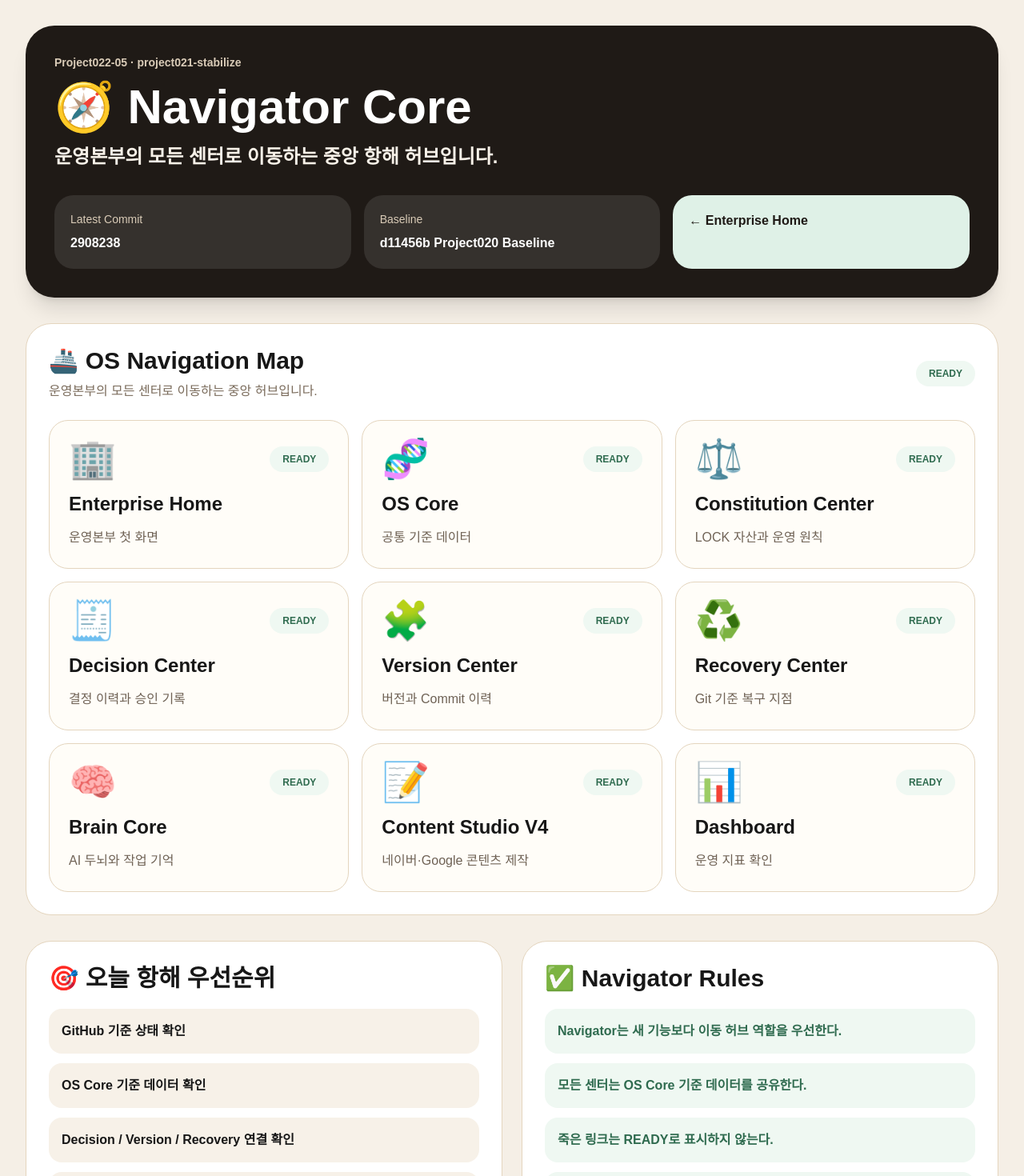
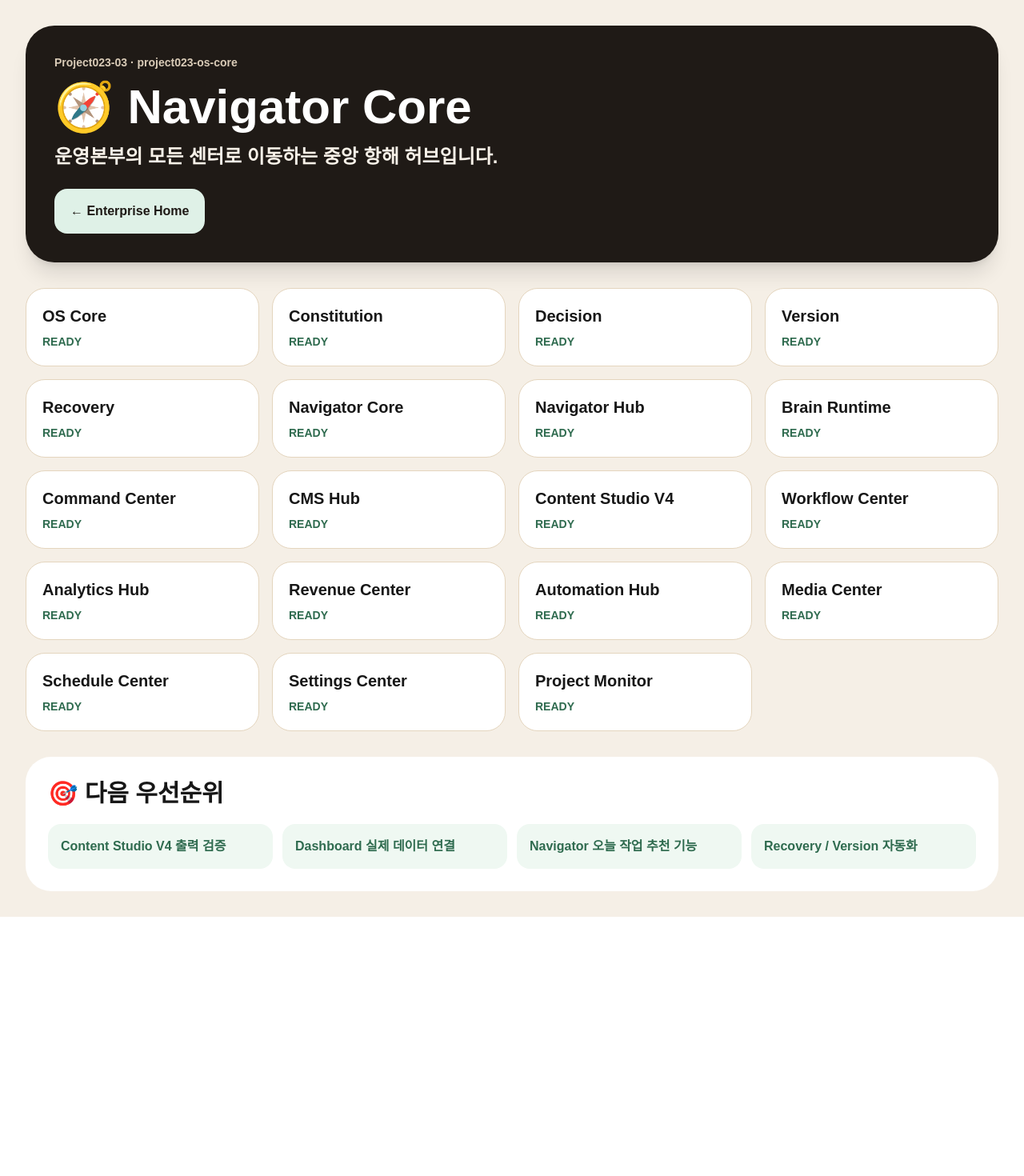
Before and after one commit to yusun7749-art/LifeBookMom-OS, a Next.js app: page /navigator-core in a window 1280 px wide. Shown: the top 1470 px of the page at 80% size. After the commit the page ends 1146 px from the top, so only its background shows below. Built offline with nearby package versions, Linux system fonts and the light colour scheme.

Commit message:
Project023-03 Enterprise final integration

```diff
--- a/app/dashboard/page.tsx
+++ b/app/dashboard/page.tsx
@@ -1,6 +1,5 @@
+import Dashboard from "../../components/v4/Dashboard";
 
-import Dashboard from '../../components/v4/Dashboard';
-
-export default function Page() {
+export default function DashboardPage() {
   return <Dashboard />;
 }
--- a/components/v4/Dashboard.tsx
+++ b/components/v4/Dashboard.tsx
@@ -1,21 +1,22 @@
-
-import { dashboard } from '../../data/v4/dashboard';
+import Link from "next/link";
+import { dashboard } from "../../data/v4/dashboard";
 
 export default function Dashboard() {
   return (
-    <main style={{ padding: 32, fontFamily: 'sans-serif', background: '#F5EFE6', minHeight: '100vh' }}>
-      <section style={{ background: '#1F1A16', color: 'white', borderRadius: 28, padding: 32 }}>
-        <p style={{ fontWeight: 700 }}>{dashboard.project} · {dashboard.branch}</p>
-        <h1 style={{ fontSize: 56, margin: '16px 0' }}>📊 {dashboard.title}</h1>
-        <p>Enterprise, Navigator, Analytics, Revenue, Automation 상태를 한 화면에서 확인합니다.</p>
+    <main className="min-h-screen bg-[#F5EFE6] p-8">
+      <section className="rounded-[2.25rem] bg-[#1F1A16] p-9 text-white shadow-xl">
+        <p className="text-sm font-bold text-[#D9CBB7]">{dashboard.project} · {dashboard.branch}</p>
+        <h1 className="mt-4 text-6xl font-black">📊 {dashboard.title}</h1>
+        <p className="mt-4 text-xl font-bold text-[#F7F1E8]">운영본부 상태를 한 화면에서 확인합니다.</p>
+        <Link href="/enterprise" className="mt-6 inline-block rounded-2xl bg-[#DFF1E7] px-5 py-4 font-black text-[#1F1A16]">← Enterprise Home</Link>
       </section>
 
-      <section style={{ display: 'grid', gridTemplateColumns: 'repeat(auto-fit, minmax(240px, 1fr))', gap: 16, marginTop: 24 }}>
+      <section className="mt-8 grid gap-4 md:grid-cols-3">
         {dashboard.widgets.map((widget) => (
-          <article key={widget.title} style={{ background: 'white', border: '1px solid #E4D5BE', borderRadius: 24, padding: 24 }}>
-            <p style={{ color: '#7A6B5B', fontWeight: 800 }}>{widget.title}</p>
-            <h2 style={{ fontSize: 28, margin: '12px 0' }}>{widget.value}</h2>
-            <p style={{ color: '#6F6255' }}>{widget.detail}</p>
+          <article key={widget.title} className="rounded-3xl border border-[#E4D5BE] bg-white p-6">
+            <p className="font-black text-[#7A6B5B]">{widget.title}</p>
+            <h2 className="mt-3 text-3xl font-black">{widget.value}</h2>
+            <p className="mt-2 text-sm font-bold text-[#6F6255]">{widget.detail}</p>
           </article>
         ))}
       </section>
--- a/components/v4/NavigatorCore.tsx
+++ b/components/v4/NavigatorCore.tsx
@@ -1,101 +1,31 @@
-"use client";
-
 import Link from "next/link";
-import {
-  navigatorCoreMeta,
-  navigatorPriorities,
-  navigatorRoutes,
-  navigatorRules,
-} from "../../data/v4/navigatorCore";
-
-function Badge({ value }: { value: string }) {
-  return (
-    <span className="rounded-full bg-[#EFF8F2] px-4 py-2 text-xs font-black text-[#2F6B4F]">
-      {value}
-    </span>
-  );
-}
+import { navigatorCoreMeta, navigatorPriorities, navigatorRoutes } from "../../data/v4/navigatorCore";
 
 export default function NavigatorCore() {
   return (
     <main className="min-h-screen bg-[#F5EFE6] p-8">
       <section className="rounded-[2.25rem] bg-[#1F1A16] p-9 text-white shadow-xl">
-        <p className="text-sm font-bold text-[#D9CBB7]">
-          {navigatorCoreMeta.project} · {navigatorCoreMeta.branch}
-        </p>
+        <p className="text-sm font-bold text-[#D9CBB7]">{navigatorCoreMeta.project} · {navigatorCoreMeta.branch}</p>
         <h1 className="mt-4 text-6xl font-black">🧭 {navigatorCoreMeta.title}</h1>
-        <p className="mt-4 text-2xl font-extrabold text-[#F7F1E8]">
-          {navigatorCoreMeta.subtitle}
-        </p>
-
-        <div className="mt-8 grid gap-4 md:grid-cols-3">
-          <div className="rounded-3xl bg-white/10 p-5">
-            <p className="text-sm text-[#D9CBB7]">Latest Commit</p>
-            <p className="mt-2 font-black">{navigatorCoreMeta.latestCommit}</p>
-          </div>
-          <div className="rounded-3xl bg-white/10 p-5">
-            <p className="text-sm text-[#D9CBB7]">Baseline</p>
-            <p className="mt-2 font-black">{navigatorCoreMeta.baseline}</p>
-          </div>
-          <Link
-            href="/enterprise"
-            className="rounded-3xl bg-[#DFF1E7] p-5 font-black text-[#1F1A16]"
-          >
-            ← Enterprise Home
-          </Link>
-        </div>
+        <p className="mt-4 text-2xl font-extrabold text-[#F7F1E8]">{navigatorCoreMeta.subtitle}</p>
+        <Link href="/enterprise" className="mt-6 inline-block rounded-2xl bg-[#DFF1E7] px-5 py-4 font-black text-[#1F1A16]">← Enterprise Home</Link>
       </section>
 
-      <section className="mt-8 rounded-[2rem] border border-[#E4D5BE] bg-white p-7">
-        <div className="flex flex-wrap items-center justify-between gap-4">
-          <div>
-            <h2 className="text-3xl font-black">🚢 OS Navigation Map</h2>
-            <p className="mt-2 text-[#7A6B5B]">
-              운영본부의 모든 센터로 이동하는 중앙 허브입니다.
-            </p>
-          </div>
-          <Badge value="READY" />
-        </div>
-
-        <div className="mt-6 grid gap-4 md:grid-cols-2 xl:grid-cols-3">
-          {navigatorRoutes.map((route) => (
-            <Link
-              key={route.href}
-              href={route.href}
-              className="rounded-3xl border border-[#E4D5BE] bg-[#FFFDF8] p-6 transition hover:-translate-y-1 hover:shadow-lg"
-            >
-              <div className="flex items-center justify-between gap-3">
-                <div className="text-5xl">{route.icon}</div>
-                <Badge value={route.status} />
-              </div>
-              <p className="mt-4 text-2xl font-black">{route.title}</p>
-              <p className="mt-3 leading-7 text-[#6F6255]">{route.role}</p>
-            </Link>
-          ))}
-        </div>
+      <section className="mt-8 grid gap-4 md:grid-cols-3 xl:grid-cols-4">
+        {navigatorRoutes.map((route) => (
+          <Link key={route.href} href={route.href} className="rounded-3xl border border-[#E4D5BE] bg-white p-5 transition hover:-translate-y-1 hover:shadow-md">
+            <p className="text-xl font-black">{route.name}</p>
+            <p className="mt-2 text-sm font-bold text-[#2F6B4F]">{route.status}</p>
+          </Link>
+        ))}
       </section>
 
-      <section className="mt-8 grid gap-6 xl:grid-cols-2">
-        <div className="rounded-[2rem] border border-[#E4D5BE] bg-white p-7">
-          <h2 className="text-3xl font-black">🎯 오늘 항해 우선순위</h2>
-          <div className="mt-5 space-y-3">
-            {navigatorPriorities.map((item) => (
-              <div key={item} className="rounded-2xl bg-[#F7F1E8] p-4 font-bold">
-                {item}
-              </div>
-            ))}
-          </div>
-        </div>
-
-        <div className="rounded-[2rem] border border-[#E4D5BE] bg-white p-7">
-          <h2 className="text-3xl font-black">✅ Navigator Rules</h2>
-          <div className="mt-5 space-y-3">
-            {navigatorRules.map((item) => (
-              <div key={item} className="rounded-2xl bg-[#EFF8F2] p-4 font-bold text-[#2F6B4F]">
-                {item}
-              </div>
-            ))}
-          </div>
+      <section className="mt-8 rounded-[2rem] bg-white p-7">
+        <h2 className="text-3xl font-black">🎯 다음 우선순위</h2>
+        <div className="mt-5 grid gap-3 md:grid-cols-4">
+          {navigatorPriorities.map((item) => (
+            <div key={item} className="rounded-2xl bg-[#EFF8F2] p-4 font-bold text-[#2F6B4F]">{item}</div>
+          ))}
         </div>
       </section>
     </main>
--- a/components/v4/OSCorePanel.tsx
+++ b/components/v4/OSCorePanel.tsx
@@ -1,5 +1,3 @@
-"use client";
-
 import Link from "next/link";
 import { osCore, osGroups, osModules, osRules, osTimeline } from "../../data/v4/osCore";
 
@@ -17,34 +15,24 @@ export default function OSCorePanel() {
       <div className="flex flex-wrap items-center justify-between gap-4">
         <div>
           <h2 className="text-3xl font-black">🧬 OS Core</h2>
-          <p className="mt-2 text-[#7A6B5B]">
-            모든 Center가 하나의 OS Core 기준으로 연결됩니다.
-          </p>
+          <p className="mt-2 text-[#7A6B5B]">모든 센터가 하나의 기준 데이터로 연결됩니다.</p>
         </div>
         <Badge value={osCore.gitStatus} />
       </div>
 
       <div className="mt-6 grid gap-4 md:grid-cols-5">
-        <div className="rounded-2xl bg-[#FFFDF8] p-4">
-          <p className="text-xs font-black text-[#9A8B7B]">Version</p>
-          <p className="mt-2 font-black">{osCore.currentVersion}</p>
-        </div>
-        <div className="rounded-2xl bg-[#FFFDF8] p-4">
-          <p className="text-xs font-black text-[#9A8B7B]">Branch</p>
-          <p className="mt-2 font-black">{osCore.branch}</p>
-        </div>
-        <div className="rounded-2xl bg-[#FFFDF8] p-4">
-          <p className="text-xs font-black text-[#9A8B7B]">Project</p>
-          <p className="mt-2 font-black">{osCore.currentProject}</p>
-        </div>
-        <div className="rounded-2xl bg-[#FFFDF8] p-4">
-          <p className="text-xs font-black text-[#9A8B7B]">Baseline</p>
-          <p className="mt-2 font-black">{osCore.baselineCommit}</p>
-        </div>
-        <div className="rounded-2xl bg-[#FFFDF8] p-4">
-          <p className="text-xs font-black text-[#9A8B7B]">Recovery</p>
-          <p className="mt-2 font-black">{osCore.recoveryStatus}</p>
-        </div>
+        {[
+          ["Version", osCore.currentVersion],
+          ["Branch", osCore.branch],
+          ["Project", osCore.currentProject],
+          ["Baseline", osCore.baselineCommit],
+          ["Recovery", osCore.recoveryStatus],
+        ].map(([label, value]) => (
+          <div key={label} className="rounded-2xl bg-[#FFFDF8] p-4">
+            <p className="text-xs font-black text-[#9A8B7B]">{label}</p>
+            <p className="mt-2 font-black">{value}</p>
+          </div>
+        ))}
       </div>
 
       <div className="mt-7 space-y-6">
@@ -62,11 +50,7 @@ export default function OSCorePanel() {
               {osModules
                 .filter((module) => module.group === group.key)
                 .map((module) => (
-                  <Link
-                    key={module.key}
-                    href={module.href}
-                    className="rounded-2xl bg-white p-4 transition hover:-translate-y-1 hover:shadow-md"
-                  >
+                  <Link key={module.key} href={module.href} className="rounded-2xl bg-white p-4 transition hover:-translate-y-1 hover:shadow-md">
                     <p className="font-black">{module.name}</p>
                     <p className="mt-2 text-sm font-bold text-[#2F6B4F]">{module.status}</p>
                   </Link>
@@ -83,18 +67,14 @@ export default function OSCorePanel() {
               <p className="font-black">{item.project} · {item.title}</p>
               <Badge value={item.status} />
             </div>
-            <p className="mt-2 text-sm font-bold text-[#7A6B5B]">
-              {item.version} · {item.commit} · {item.reason}
-            </p>
+            <p className="mt-2 text-sm font-bold text-[#7A6B5B]">{item.version} · {item.commit} · {item.reason}</p>
           </div>
         ))}
       </div>
 
       <div className="mt-6 grid gap-3 md:grid-cols-5">
         {osRules.map((rule) => (
-          <div key={rule} className="rounded-2xl bg-[#EFF8F2] p-3 text-sm font-bold text-[#2F6B4F]">
-            {rule}
-          </div>
+          <div key={rule} className="rounded-2xl bg-[#EFF8F2] p-3 text-sm font-bold text-[#2F6B4F]">{rule}</div>
         ))}
       </div>
     </section>
--- a/data/v4/dashboard.ts
+++ b/data/v4/dashboard.ts
@@ -1,48 +1,15 @@
+import { osCore, osModules } from "./osCore";
 
 export const dashboard = {
-  project: "Project022-16",
-  title: "Dashboard Widgets",
-  branch: "project021-stabilize",
+  project: "Project023-03",
+  title: "Enterprise Dashboard",
+  branch: osCore.branch,
   widgets: [
-    {
-      title: "Git 상태",
-      value: "Clean",
-      detail: "현재 작업 트리 확인"
-    },
-    {
-      title: "최근 Commit",
-      value: "Project022-15",
-      detail: "Dashboard integration"
-    },
-    {
-      title: "오늘 작업",
-      value: "Dashboard Widgets",
-      detail: "운영본부 위젯 구성"
-    },
-    {
-      title: "CMS",
-      value: "Ready",
-      detail: "Content Studio V4 연결"
-    },
-    {
-      title: "Analytics",
-      value: "Ready",
-      detail: "조회수·대표글·리뉴얼 후보"
-    },
-    {
-      title: "Revenue",
-      value: "Ready",
-      detail: "AdSense·Coupang·AdPost"
-    },
-    {
-      title: "Automation",
-      value: "Ready",
-      detail: "자동 생성·예약·품질 검사"
-    },
-    {
-      title: "Recovery",
-      value: "Ready",
-      detail: "Git 기준 복구 지점"
-    }
-  ]
+    { title: "OS Version", value: osCore.currentVersion, detail: osCore.currentProject },
+    { title: "Git Status", value: osCore.gitStatus, detail: "Commit 후 DONE 처리" },
+    { title: "Recovery", value: osCore.recoveryStatus, detail: osCore.baselineLabel },
+    { title: "운영 센터", value: String(osModules.length), detail: "OS Core에 연결된 센터 수" },
+    { title: "Content Studio", value: "READY", detail: "네이버 V4 / Google SEO" },
+    { title: "Project024", value: "READY", detail: "실제 기능 보완 단계" },
+  ],
 };
--- /dev/null
+++ b/data/v4/enterpriseFinal.ts
@@ -0,0 +1,38 @@
+import { osModules } from "./osCore";
+
+export const finalIntegration = {
+  project: "Project023-03",
+  title: "Enterprise Final Integration",
+  subtitle: "흩어진 센터를 하나의 운영본부로 묶는 최종 통합 화면입니다.",
+  next: "Project024부터 실제 기능 보완 단계로 이동합니다.",
+};
+
+export const quickActions = [
+  { title: "네이버 원클릭 작성", href: "/content-studio", icon: "📝", desc: "생활백서맘 네이버 V4 작성 흐름" },
+  { title: "오늘 항해 보기", href: "/navigator-core", icon: "🧭", desc: "오늘 작업, 우선순위, 연결 상태" },
+  { title: "운영 상태 확인", href: "/dashboard", icon: "📊", desc: "Git, CMS, 수익, 자동화 요약" },
+  { title: "명령 센터", href: "/command-center", icon: "🎛️", desc: "작업 실행 허브" },
+];
+
+export const finalGroups = [
+  {
+    title: "운영 기준",
+    modules: osModules.filter((m) => m.group === "operation"),
+  },
+  {
+    title: "작업 실행",
+    modules: osModules.filter((m) => m.group === "control" || m.group === "content"),
+  },
+  {
+    title: "성과·자산",
+    modules: osModules.filter((m) => m.group === "business" || m.group === "asset"),
+  },
+];
+
+export const project024ReadyList = [
+  "Content Studio 실제 생활백서맘 출력 검증",
+  "Navigator가 오늘 작업을 실제 추천하도록 개선",
+  "Dashboard에 실제 CMS·수익·분석 데이터를 연결",
+  "Automation에 품질 검사와 발행 완료 흐름 연결",
+  "GitHub 기준 Recovery / Version 자동화",
+];
--- a/data/v4/navigatorCore.ts
+++ b/data/v4/navigatorCore.ts
@@ -1,89 +1,16 @@
+import { osModules } from "./osCore";
+
 export const navigatorCoreMeta = {
-  project: "Project022-05",
+  project: "Project023-03",
   title: "Navigator Core",
   subtitle: "운영본부의 모든 센터로 이동하는 중앙 항해 허브입니다.",
-  branch: "project021-stabilize",
-  latestCommit: "2908238",
-  baseline: "d11456b Project020 Baseline",
+  branch: "project023-os-core",
 };
 
-export const navigatorRoutes = [
-  {
-    icon: "🏢",
-    title: "Enterprise Home",
-    href: "/enterprise",
-    role: "운영본부 첫 화면",
-    status: "READY",
-  },
-  {
-    icon: "🧬",
-    title: "OS Core",
-    href: "/os-core",
-    role: "공통 기준 데이터",
-    status: "READY",
-  },
-  {
-    icon: "⚖️",
-    title: "Constitution Center",
-    href: "/constitution-center",
-    role: "LOCK 자산과 운영 원칙",
-    status: "READY",
-  },
-  {
-    icon: "🧾",
-    title: "Decision Center",
-    href: "/decision-center",
-    role: "결정 이력과 승인 기록",
-    status: "READY",
-  },
-  {
-    icon: "🧩",
-    title: "Version Center",
-    href: "/version-center",
-    role: "버전과 Commit 이력",
-    status: "READY",
-  },
-  {
-    icon: "♻️",
-    title: "Recovery Center",
-    href: "/recovery-center",
-    role: "Git 기준 복구 지점",
-    status: "READY",
-  },
-  {
-    icon: "🧠",
-    title: "Brain Core",
-    href: "/brain-core",
-    role: "AI 두뇌와 작업 기억",
-    status: "READY",
-  },
-  {
-    icon: "📝",
-    title: "Content Studio V4",
-    href: "/content-studio",
-    role: "네이버·Google 콘텐츠 제작",
-    status: "READY",
-  },
-  {
-    icon: "📊",
-    title: "Dashboard",
-    href: "/dashboard",
-    role: "운영 지표 확인",
-    status: "READY",
-  },
+export const navigatorRoutes = osModules.filter((module) => module.group !== "home");
+export const navigatorPriorities = [
+  "Content Studio V4 출력 검증",
+  "Dashboard 실제 데이터 연결",
+  "Navigator 오늘 작업 추천 기능",
+  "Recovery / Version 자동화",
 ];
-
-export const navigatorPriorities = [
-  "GitHub 기준 상태 확인",
-  "OS Core 기준 데이터 확인",
-  "Decision / Version / Recovery 연결 확인",
-  "Content Studio V4 출력 확인",
-  "Brain Runtime 연결 준비",
-];
-
-export const navigatorRules = [
-  "Navigator는 새 기능보다 이동 허브 역할을 우선한다.",
-  "모든 센터는 OS Core 기준 데이터를 공유한다.",
-  "죽은 링크는 READY로 표시하지 않는다.",
-  "Git Commit 후에만 DONE으로 기록한다.",
-];
--- a/data/v4/osCore.ts
+++ b/data/v4/osCore.ts
@@ -1,16 +1,24 @@
 export const osCore = {
   repository: "LifeBookMom-OS",
   branch: "project023-os-core",
-  currentProject: "Project023-01 Enterprise Integration",
+  currentProject: "Project023-03 Enterprise Final Integration",
   currentVersion: "OS v2.3.0",
   latestCommit: "LOCAL",
-  latestMessage: "Project023-01 Enterprise integration",
+  latestMessage: "Project023-03 Enterprise final integration",
   baselineCommit: "d11456b",
   baselineLabel: "Project020 Baseline",
   gitStatus: "Working",
   recoveryStatus: "Ready",
   rule: "GitHub = 기준 저장소, VS Code = 실행 확인 작업실",
 };
+
+export const osGroups = [
+  { key: "operation", title: "운영본부", description: "헌법, 결정, 버전, 복구를 관리합니다." },
+  { key: "control", title: "항해·두뇌·명령", description: "Navigator, Brain, Command가 작업 흐름을 제어합니다." },
+  { key: "content", title: "콘텐츠 제작", description: "CMS, Content Studio, Workflow를 연결합니다." },
+  { key: "business", title: "분석·수익·자동화", description: "Analytics, Revenue, Automation을 연결합니다." },
+  { key: "asset", title: "자산·일정·설정", description: "Media, Schedule, Settings, Monitor를 관리합니다." },
+];
 
 export const osModules = [
   { key: "enterprise", name: "Enterprise Home", status: "READY", href: "/enterprise", group: "home" },
@@ -19,9 +27,10 @@ export const osModules = [
   { key: "decision", name: "Decision", status: "READY", href: "/decision-center", group: "operation" },
   { key: "version", name: "Version", status: "READY", href: "/version-center", group: "operation" },
   { key: "recovery", name: "Recovery", status: "READY", href: "/recovery-center", group: "operation" },
-  { key: "navigator", name: "Navigator Core", status: "READY", href: "/navigator-core", group: "control" },
+  { key: "navigator-core", name: "Navigator Core", status: "READY", href: "/navigator-core", group: "control" },
   { key: "navigator-hub", name: "Navigator Hub", status: "READY", href: "/navigator-hub", group: "control" },
   { key: "brain", name: "Brain Runtime", status: "READY", href: "/brain-runtime", group: "control" },
+  { key: "command", name: "Command Center", status: "READY", href: "/command-center", group: "control" },
   { key: "cms", name: "CMS Hub", status: "READY", href: "/cms-hub", group: "content" },
   { key: "content-studio", name: "Content Studio V4", status: "READY", href: "/content-studio", group: "content" },
   { key: "workflow", name: "Workflow Center", status: "READY", href: "/workflow-center", group: "content" },
@@ -32,25 +41,24 @@ export const osModules = [
   { key: "schedule", name: "Schedule Center", status: "READY", href: "/schedule-center", group: "asset" },
   { key: "settings", name: "Settings Center", status: "READY", href: "/settings-center", group: "asset" },
   { key: "monitor", name: "Project Monitor", status: "READY", href: "/project-monitor", group: "asset" },
-  { key: "command", name: "Command Center", status: "READY", href: "/command-center", group: "control" },
-];
-
-export const osGroups = [
-  { key: "operation", title: "운영본부", description: "헌법, 결정, 버전, 복구를 관리합니다." },
-  { key: "control", title: "항해·두뇌·명령", description: "Navigator, Brain, Command가 작업 흐름을 제어합니다." },
-  { key: "content", title: "콘텐츠 제작", description: "CMS, Content Studio, Workflow를 연결합니다." },
-  { key: "business", title: "분석·수익·자동화", description: "Analytics, Revenue, Automation을 연결합니다." },
-  { key: "asset", title: "자산·일정·설정", description: "Media, Schedule, Settings, Monitor를 관리합니다." },
 ];
 
 export const osTimeline = [
   {
-    project: "Project023-01",
-    title: "Enterprise Integration",
+    project: "Project023-03",
+    title: "Enterprise Final Integration",
     commit: "LOCAL",
     version: "OS v2.3.0",
     status: "BUILDING",
-    reason: "흩어진 Center들을 Enterprise Home에서 하나의 운영체제로 연결",
+    reason: "운영본부, Dashboard, Navigator, Command를 하나의 OS Core 기준으로 통합",
+  },
+  {
+    project: "Project023-02",
+    title: "Core Connection",
+    commit: "LOCAL",
+    version: "OS v2.3.0",
+    status: "DONE",
+    reason: "CMS, Brain, Navigator 연결",
   },
   {
     project: "Project022",
```
Also changed, not shown: components/v4/EnterpriseDashboard.tsx (+46 -25 lines), 1 other file (tests, documents, lock files or other folders).
